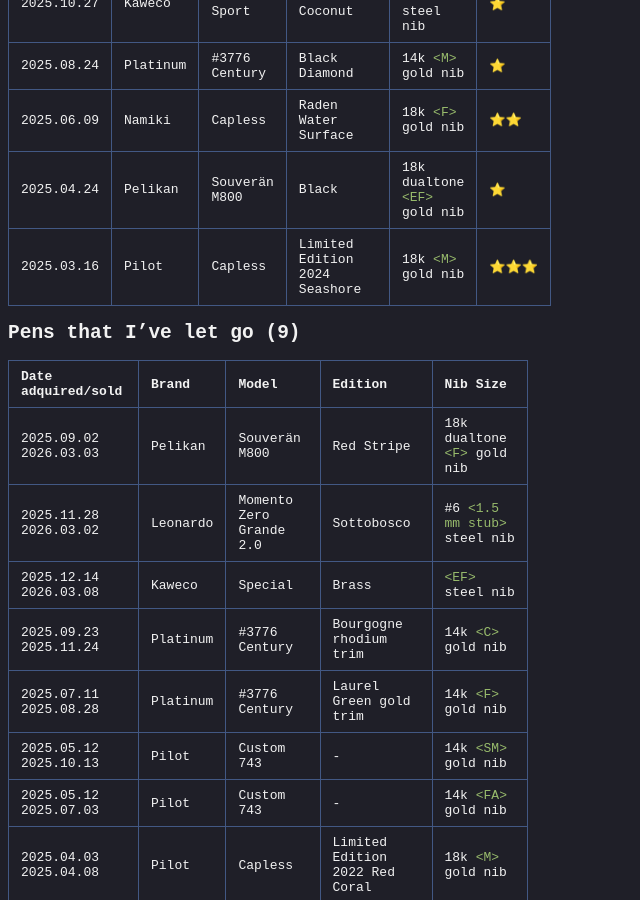
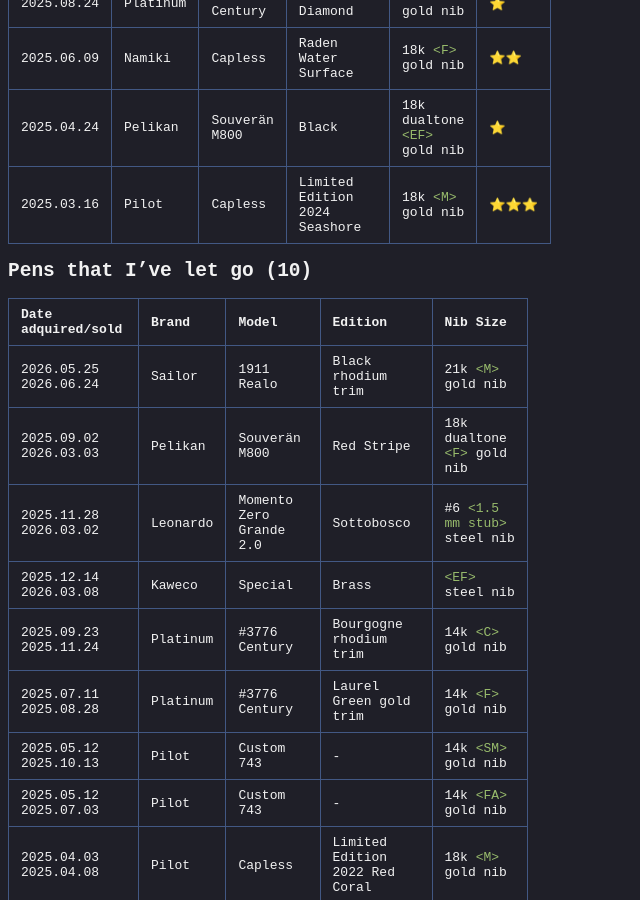
Before and after one commit to s-estay/s-estay.github.io, a Jekyll site: the page built from _posts/2025-12-11-state-of-the-fp-collection-2025.md, in a window 1280 px wide and 900 px high, scrolled down 1233 px. Shown: the whole window, without its empty margins (0-640 px from the left). Built offline with Jekyll 4.4.1, drawn with Linux system fonts in a browser that asks for light colours; some of the changed text lies outside the part shown.

Commit message:
Sailor Realo M destroyed

```diff
--- a/_posts/2025-12-11-state-of-the-fp-collection-2025.md
+++ b/_posts/2025-12-11-state-of-the-fp-collection-2025.md
@@ -30,10 +29,11 @@
 | 2025.04.24 | Pelikan | Souverän M800 | Black | 18k dualtone `<EF>` gold nib | ⭐️ |
 | 2025.03.16 | Pilot | Capless | Limited Edition 2024 Seashore | 18k `<M>` gold nib | ⭐️⭐️⭐️ |
 
-## Pens that I've let go (9)
+## Pens that I've let go (10)
 
 | Date adquired/sold | Brand | Model | Edition | Nib Size |
 | --- | --- | --- | --- | --- |
+| 2026.05.25 2026.06.24 | Sailor | 1911 Realo | Black rhodium trim | 21k `<M>` gold nib |
 | 2025.09.02 2026.03.03 | Pelikan | Souverän M800 | Red Stripe |  18k dualtone `<F>` gold nib |
 | 2025.11.28 2026.03.02 | Leonardo | Momento Zero Grande 2.0 | Sottobosco | #6 `<1.5 mm stub>` steel nib |
 | 2025.12.14 2026.03.08 | Kaweco | Special | Brass | `<EF>` steel nib |
```
Also changed, not shown: other parts of _posts/2025-12-11-state-of-the-fp-collection-2025.md (+2 -3 lines).
